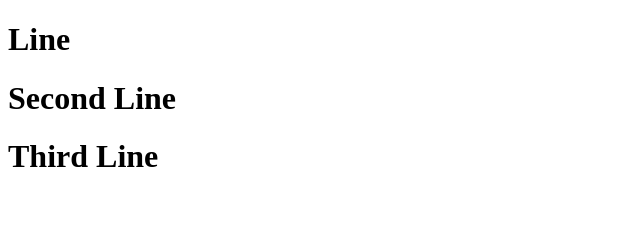
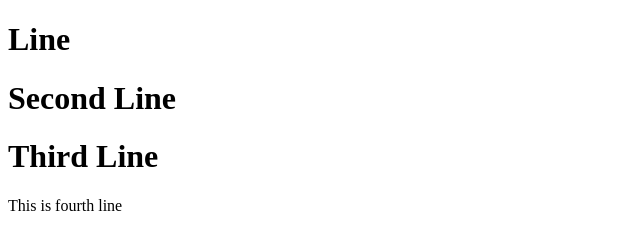
Before and after one commit to Samrah9/test1, a plain HTML site: page index.html in a window 1280 px wide. Shown: the whole page, without its empty margins (0-640 px from the left). Drawn offline with Linux system fonts and the light colour scheme.

Commit message:
Update index.html

```diff
--- a/index.html
+++ b/index.html
@@ -4,5 +4,6 @@
         <h1>Line</h1>
         <h1>Second Line</h1>
         <h1>Third Line</h1>
+        <p>This is fourth line</p>
     </body>
 </html>
```
